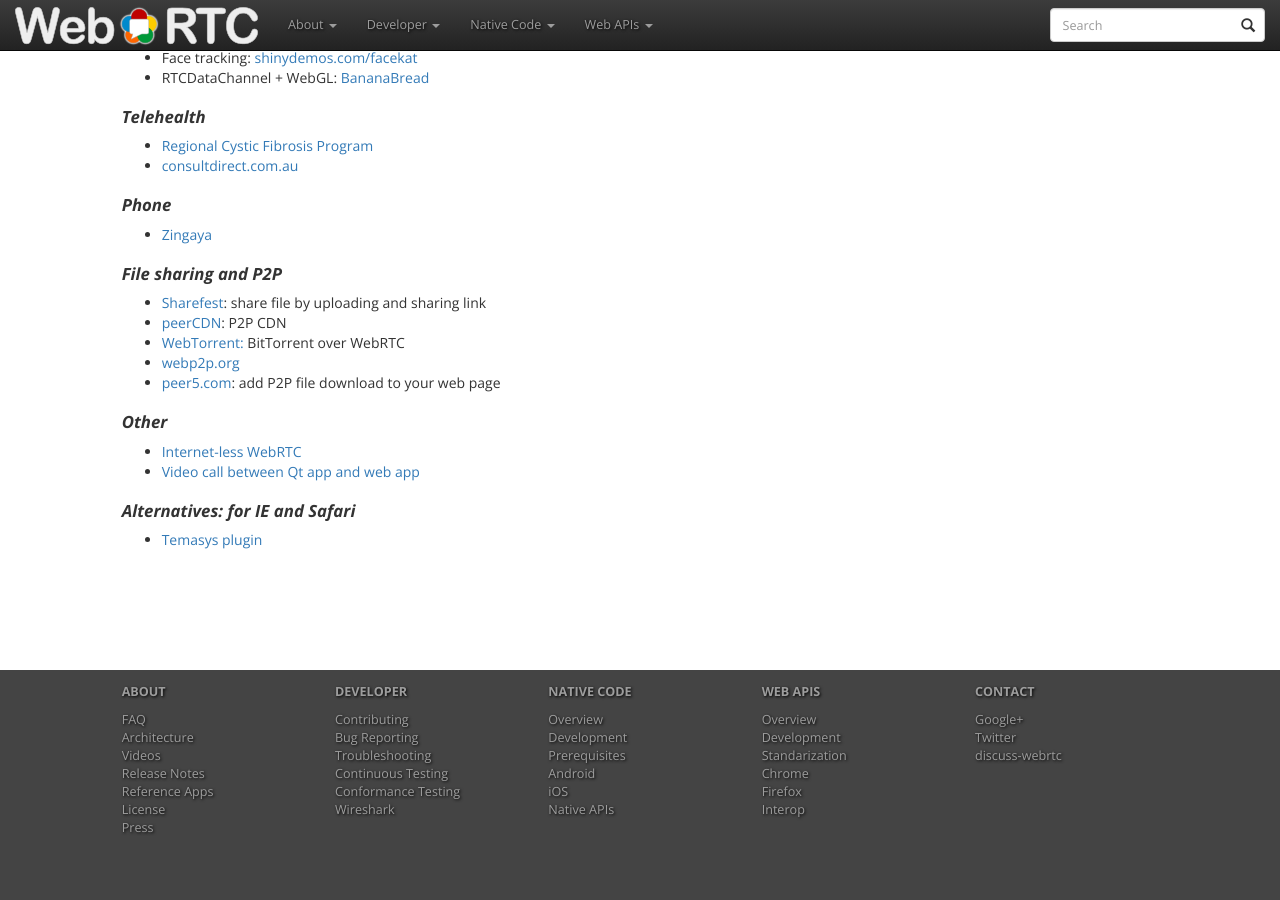
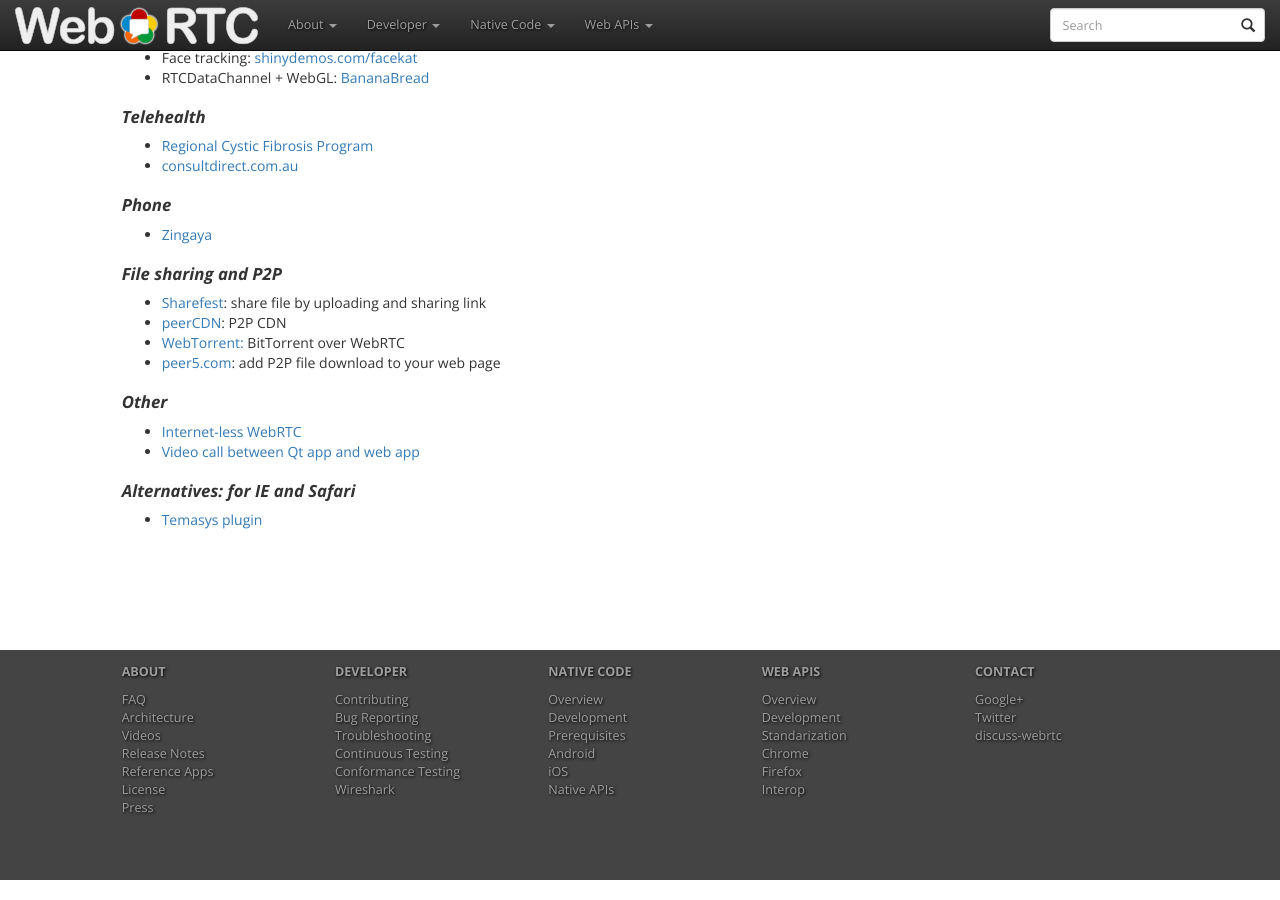
Before and after one commit to webrtc/webrtc-org, a Jekyll site: the page built from start/index.md, in a window 1280 px wide and 900 px high, scrolled down 3706 px. Built offline with Jekyll 4.4.1, drawn with Linux system fonts in a browser that asks for light colours; nearby versions of some CDN libraries.

Commit message:
Remove broken link.

```diff
--- a/start/index.md
+++ b/start/index.md
@@ -187,7 +187,6 @@ More resources below.
 * [Sharefest](http://sharefest.me): share file by uploading and sharing link
 * [peerCDN](https://peercdn.com/): P2P CDN
 * [WebTorrent:](http://webtorrent.io) BitTorrent over WebRTC
-* [webp2p.org](http://webp2p.org/)
 * [peer5.com](https://peer5.com): add P2P file download to your web page
 
 #### Other
```
